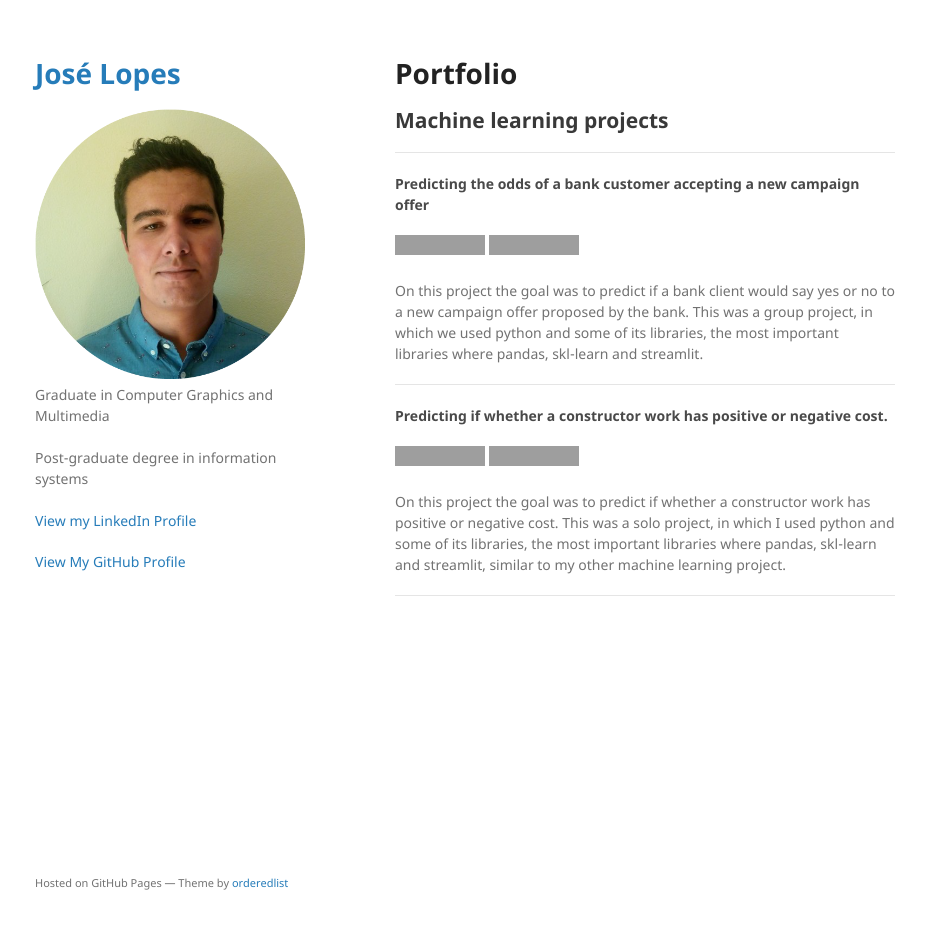
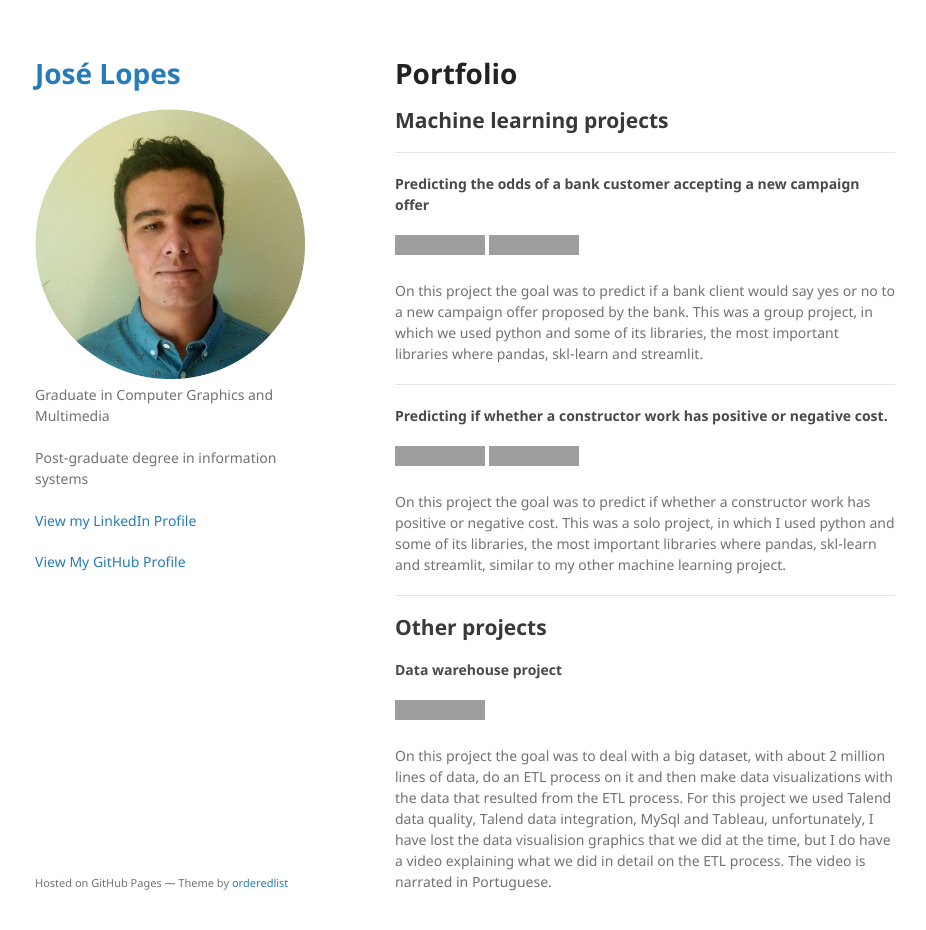
Before and after one commit to LopesJos/Lopesjos.github.io, a Jekyll site: the page built from index.md, in a window 1280 px wide and 962 px high. Shown: the top 930 px of the window, without its empty margins (175-1101 px from the left). Built offline with Jekyll 4.4.1, drawn with Linux system fonts in a browser that asks for light colours; our own code applies the rules of GitHub Pages for plain Markdown files; grey boxes are pictures that could not be loaded.

Commit message:
Update index.md

```diff
--- a/index.md
+++ b/index.md
@@ -25,3 +25,13 @@ On this project the goal was to predict if a bank client would say yes or no to
 On this project the goal was to predict if whether a constructor work has positive or negative cost. This was a solo project, in which I used python and some of its libraries, the most important libraries where pandas, skl-learn and streamlit, similar to my other machine learning project.
 
 ---
+
+
+## Other projects
+
+#### Data warehouse project
+
+[![Data warehouse project](https://img.shields.io/badge/YouTube-View_My_Films-grey?logo=youtube&labelColor=FF0000)](https://www.youtube.com/watch?v=vfZwdEWgUPE)
+
+On this project the goal was to deal with a big dataset, with about 2 million lines of data, do an ETL process on it and then make data visualizations with the data that resulted from the ETL process.
+For this project we used Talend data quality, Talend data integration, MySql and Tableau, unfortunately, I have lost the data visualision graphics that we did at the time, but I do have a video explaining what we did in detail on the ETL process. The video is narrated in Portuguese.
```
